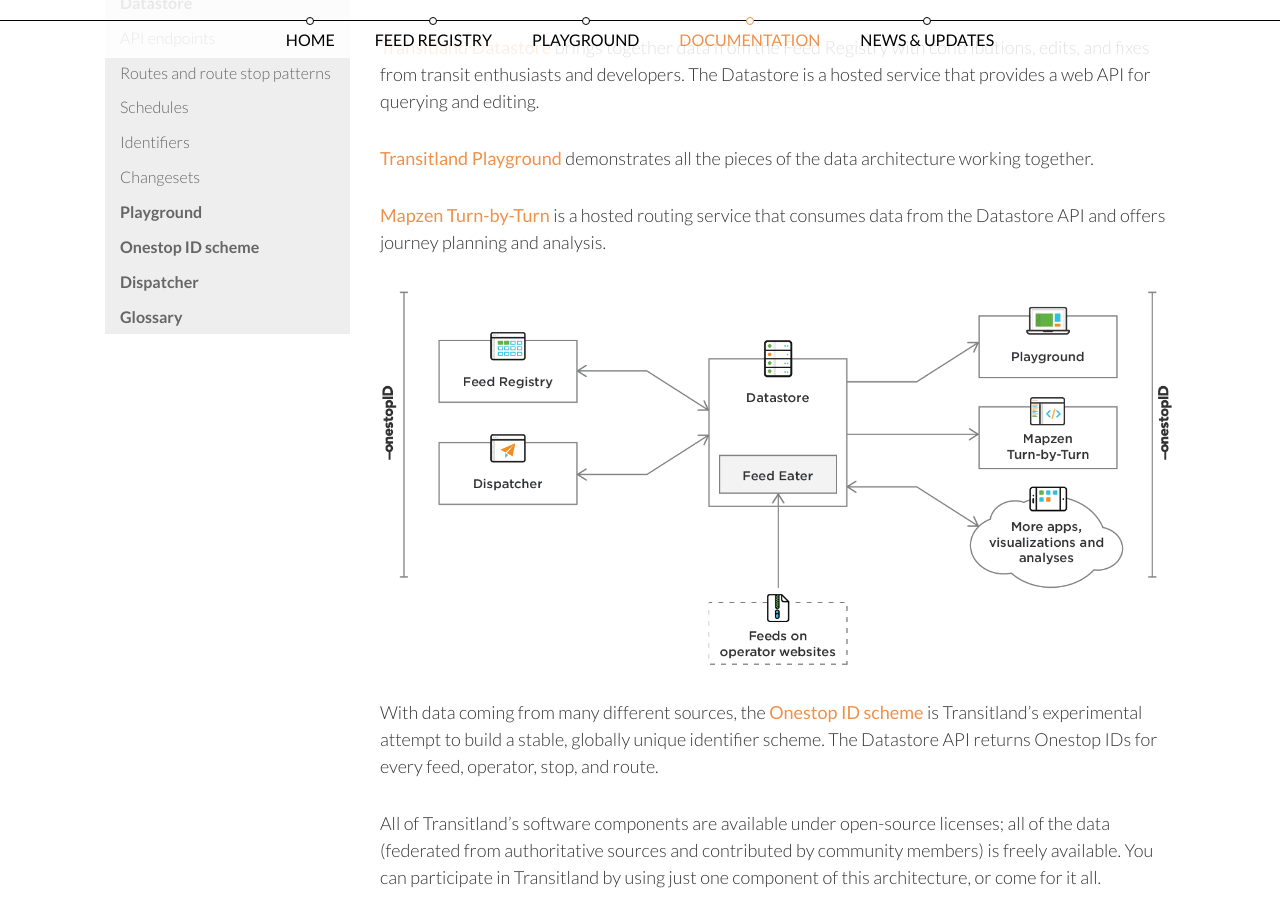
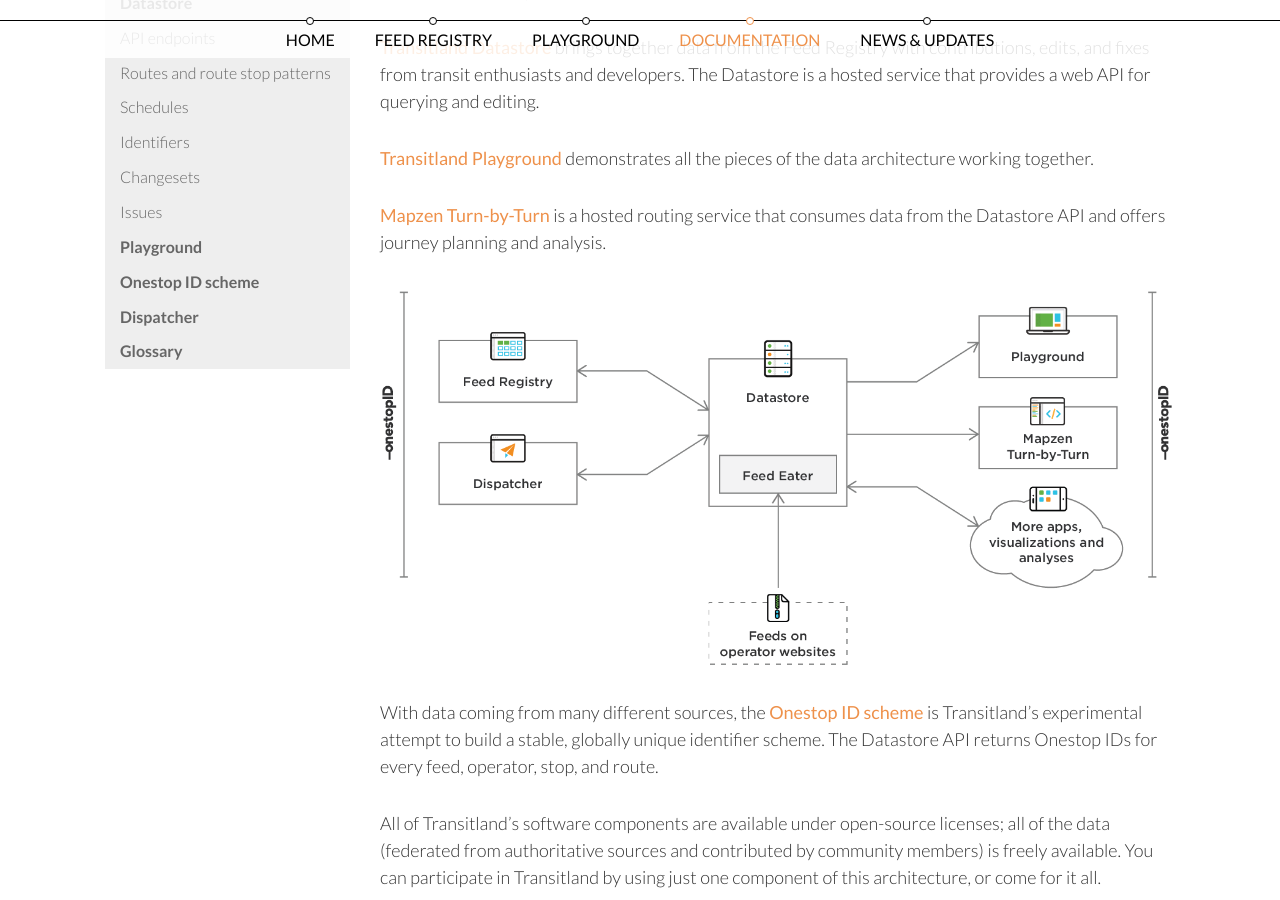
Before and after one commit to transitland/www-transit-land, a Jekyll site: the page built from documentation/index.md, in a window 1280 px wide and 900 px high, scrolled down 577 px. Built offline with Jekyll 4.4.1, drawn with Linux system fonts in a browser that asks for light colours; nearby versions of some CDN libraries.

Commit message:
new issues page

```diff
--- a/_data/documentation.yml
+++ b/_data/documentation.yml
@@ -28,6 +28,8 @@
       path: /documentation/datastore/identifiers.html
     - title: Changesets
       path: /documentation/datastore/changesets.html
+    - title: Issues
+      path: /documentation/datastore/issues.html
 - title: Playground
   path: '/documentation/playground/'
 - title: Onestop ID scheme
--- /dev/null
+++ b/documentation/datastore/issues.md
@@ -0,0 +1,4 @@
+---
+title: Issues
+layout: documentation
+---
```
